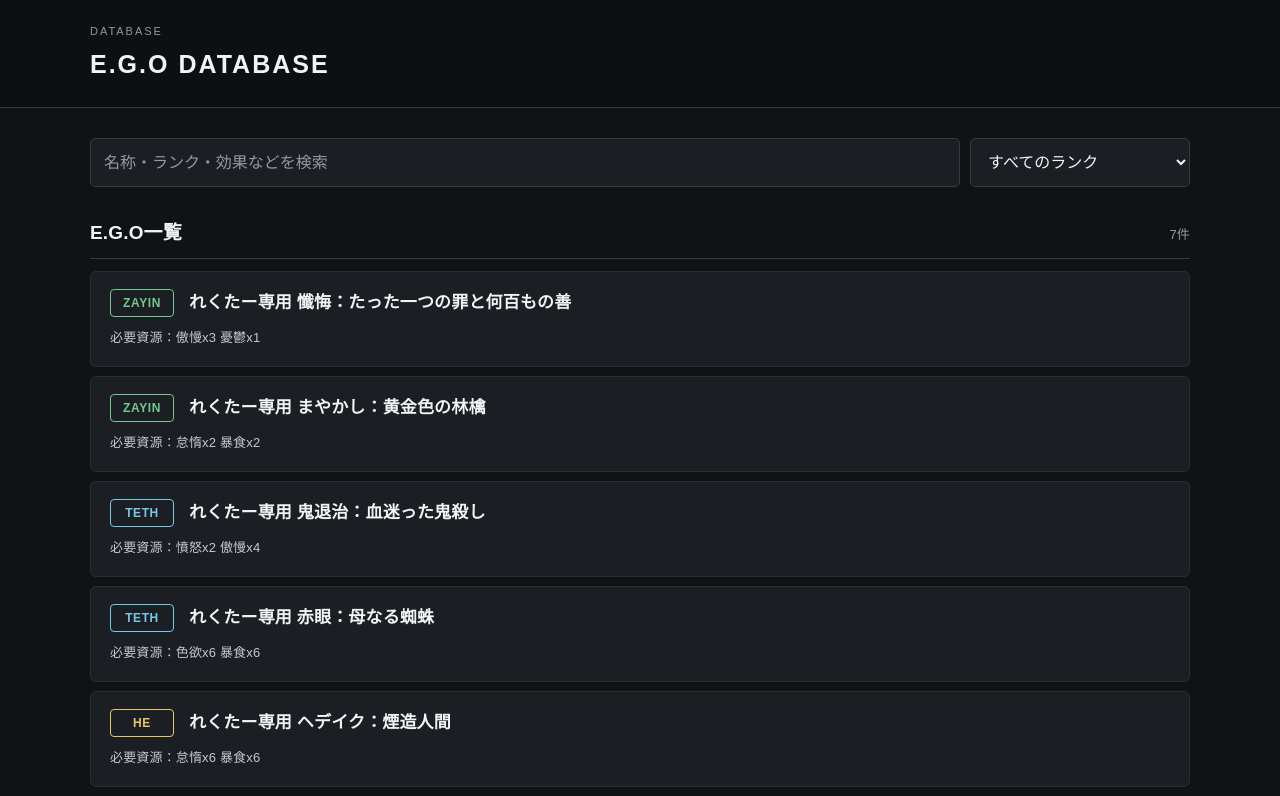
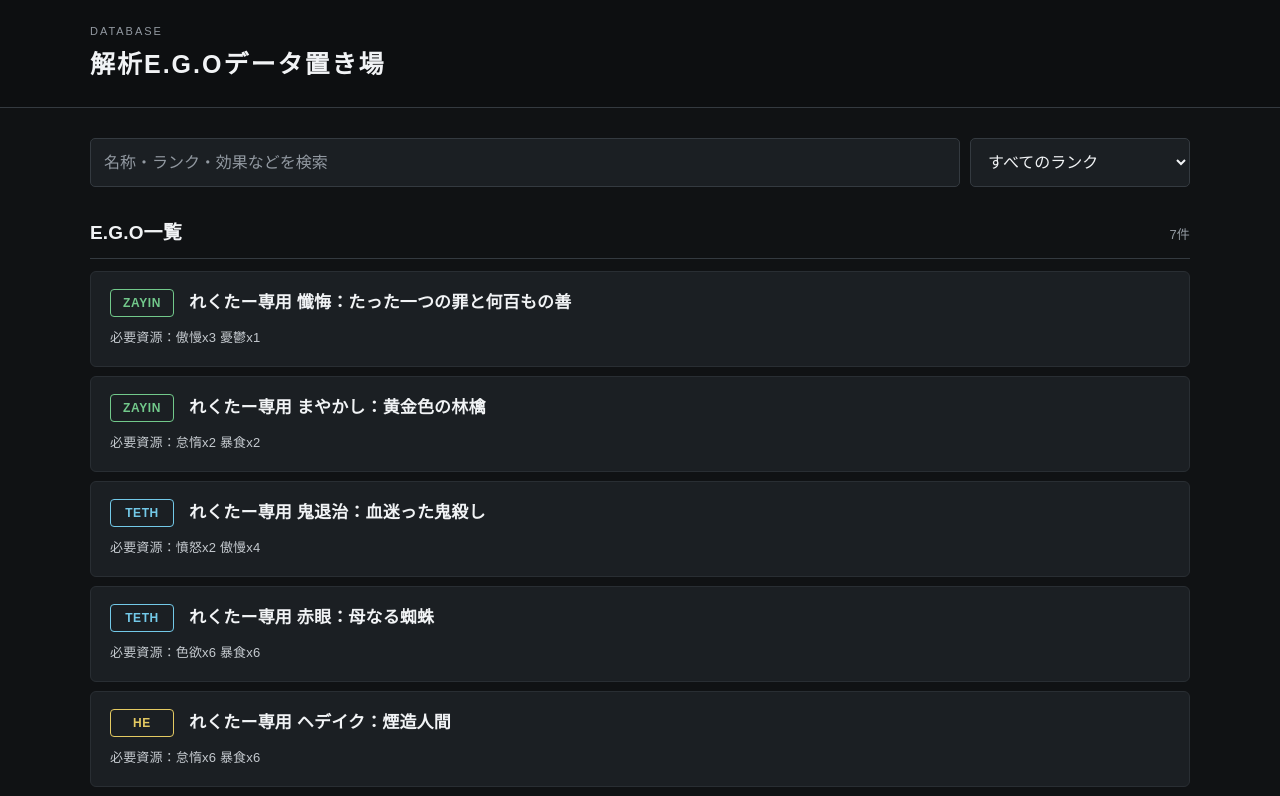
Before and after one commit to RoRoCrate/Siki-s_Douki_List, a plain HTML site: page index.html in a window 1280 px wide. Shown: the top 796 px of the page. Drawn offline with Linux system fonts and the light colour scheme.

Commit message:
Update index.html

```diff
--- a/index.html
+++ b/index.html
@@ -10,7 +10,7 @@
 <header class="site-header">
     <div>
         <p class="eyebrow">DATABASE</p>
-        <h1>E.G.O DATABASE</h1>
+        <h1>解析E.G.Oデータ置き場</h1>
     </div>
 </header>
 
```
